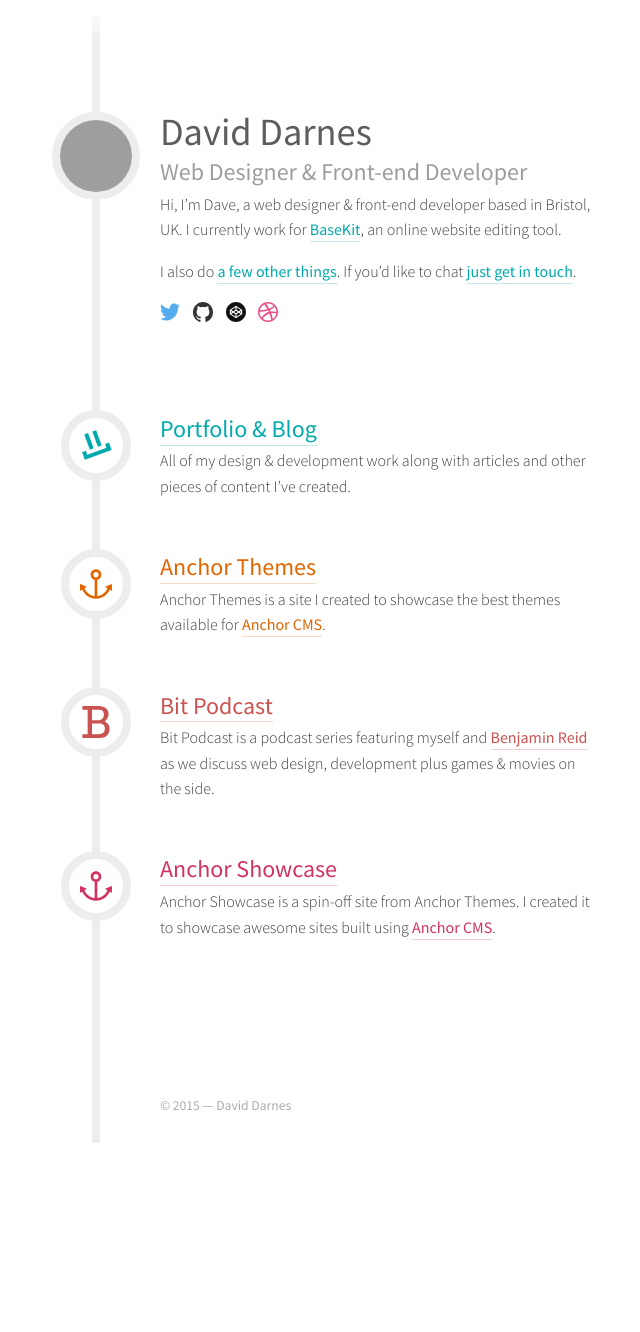
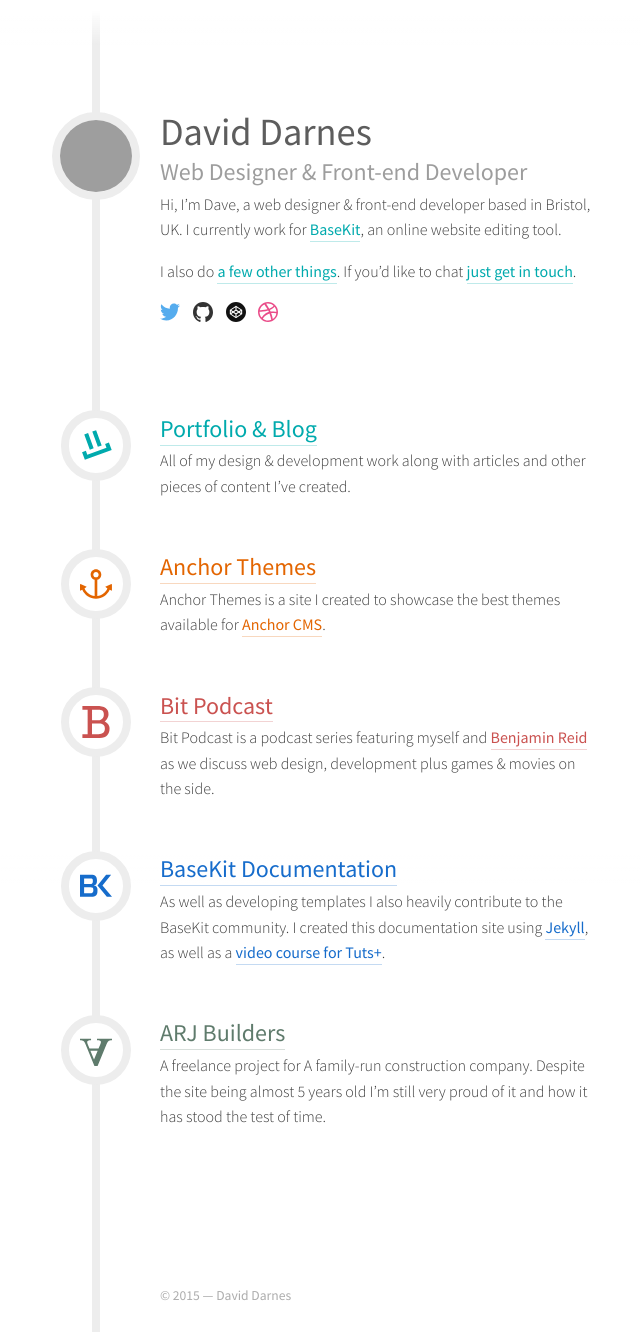
Before and after one commit to daviddarnes/darn.es, a Jekyll site: the page built from index.md, in a window 1280 px wide. Shown: the whole page, without its empty margins (317-957 px from the left). Built offline with Jekyll 4.4.1, drawn with Linux system fonts in a browser that asks for light colours; before the commit the page ends 1143 px from its top, so only the background shows below that; grey boxes are pictures that could not be loaded.

Commit message:
Adds additional project items #8

```diff
--- a/_data/sites.yml
+++ b/_data/sites.yml
@@ -14,8 +14,13 @@
   title: "Bit Podcast"
   colour: "#CA5250"
   content: "Bit Podcast is a podcast series featuring myself and [Benjamin Reid](http://benjaminreid.me) as we discuss web design, development plus games & movies on the side."
-- link: "http://anchorshowcase.com"
-  icon: anchor
-  title: "Anchor Showcase"
-  colour: "#D13361"
-  content: "Anchor Showcase is a spin-off site from Anchor Themes. I created it to showcase awesome sites built using [Anchor CMS](http://anchorcms.com)."
+- link: "http://docs.basekit.com"
+  icon: basekit
+  title: "BaseKit Documentation"
+  colour: "#166CCB"
+  content: "As well as developing templates I also heavily contribute to the BaseKit community. I created this documentation site using [Jekyll](http://jekyllrb.com/), as well as a [video course for Tuts+](http://webdesign.tutsplus.com/courses/building-websites-with-basekit)."
+- link: "http://arjbuilders.com"
+  icon: arjbuilders
+  title: "ARJ Builders"
+  colour: "#5F7B6C"
+  content: "A freelance project for A family-run construction company. Despite the site being almost 5 years old I'm still very proud of it and how it has stood the test of time."
```
